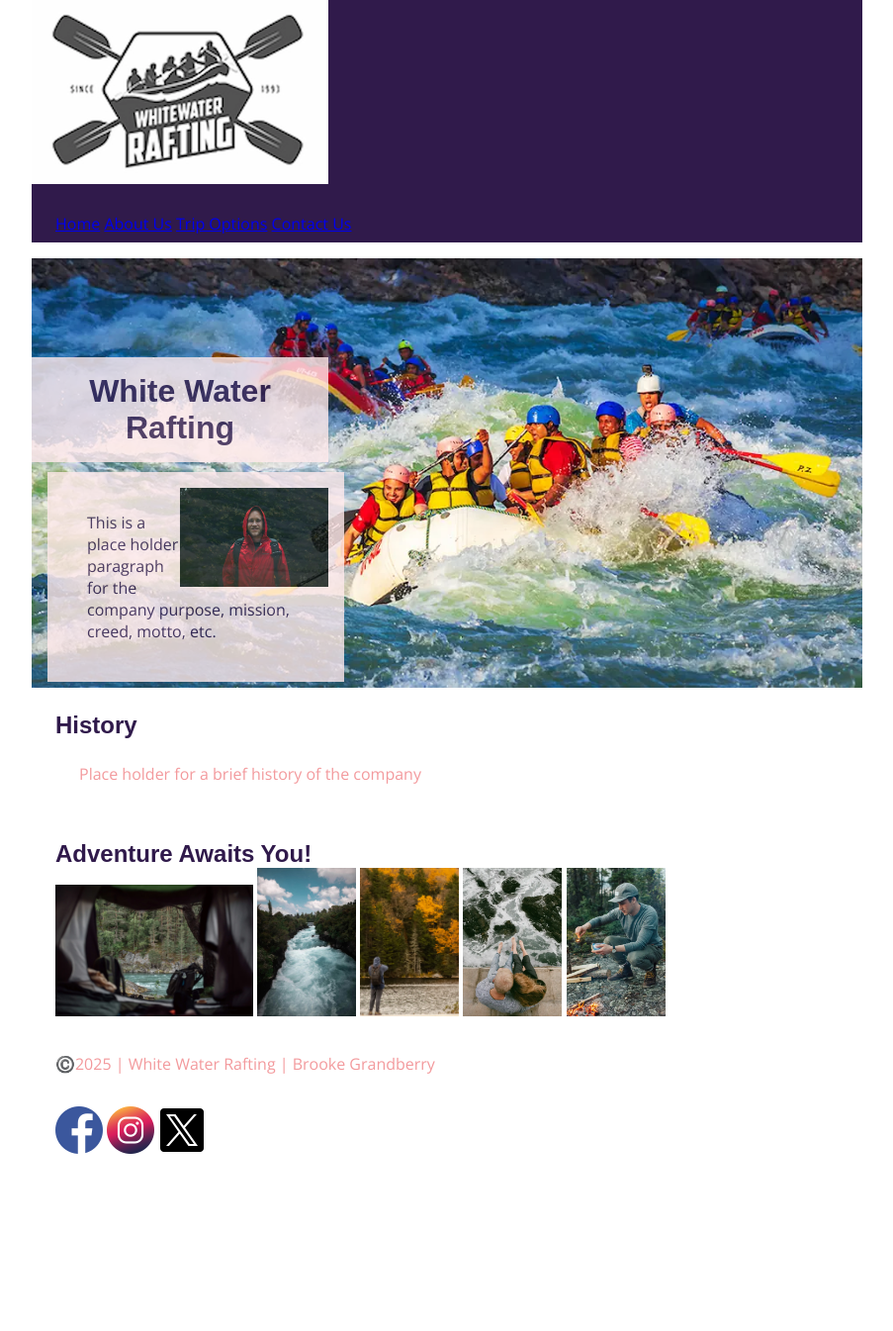
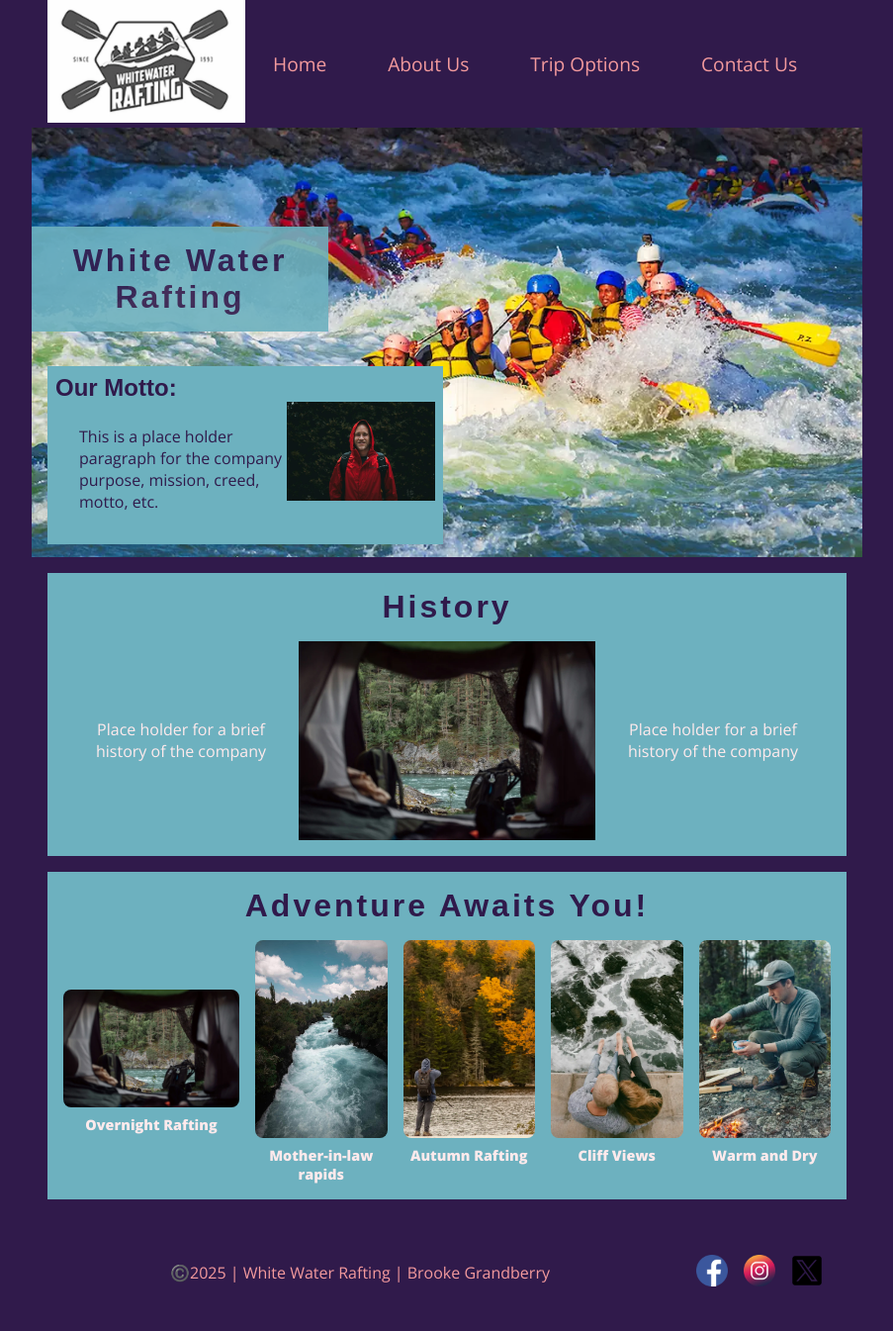
Before and after one commit to brooken1516/wdd130, a plain HTML site: page wwr/about.html in a window 1280 px wide. Shown: the whole page at 99% size, without its empty margins (188-1091 px from the left). Before the commit the page ends 1195 px from the top, so only its background shows below. Drawn offline with nearby package versions, Linux system fonts and the light colour scheme; a web font is replaced by a local one.

Commit message:
week 4 update

```diff
--- a/wwr/about.html
+++ b/wwr/about.html
@@ -25,10 +25,12 @@
             <img src="images/wwr-crossedoars.webp" alt="Company logo" width="300">
         </div>
         <nav>
-            <a href="index.html">Home</a> <!--Home page of wwr-->
-            <a href="about.html">About Us</a>
-            <a href="trips.html">Trip Options</a>
-            <a href="contact.html">Contact Us</a>
+            <ul class="navigation">
+                <li><a href="index.html">Home</a></li> <!--Home page of wwr-->
+                <li><a href="about.html">About Us</a></li>
+                <li><a href="trips.html">Trip Options</a></li>
+                <li><a href="contact.html">Contact Us</a></li>
+            </ul>
         </nav>
     </header>
     <main>
@@ -36,26 +38,49 @@
             <img src="images/threeraft-hero.webp" alt="Three Raft">
             <h1> White Water Rafting </h1>
             <article>
+                <h2>Our Motto:</h2>
                 <img src="images/smiling-employee.webp" alt="Smiling Employee" width="300">
                 <p>
                     This is a place holder paragraph for the company purpose, mission, creed, motto, etc.
                 </p>
             </article>
         </div>
-        <section>
+        <section class="history">
             <h2> History </h2>
+            <div class="history-layout">
                 <p> Place holder for a brief history of the company </p>
+                <img src="images/river_tent.webp" alt="Tent by the River" width="200">
+                <p> Place holder for a brief history of the company </p>
+            </div>
         </section>
-        <section>
+        <section class="adventures">
             <h2> Adventure Awaits You! </h2>
-            <img src="images/river_tent.webp" alt="Tent by the River" width="200">
-            <img src="images/white-water.jpg" alt="White Water Rapids" width="100">
-            <img src="images/man-peaceful-river.webp" alt="Man standing by peaceful river" width="100">
-            <img src="images/cuddling-over-river.webp" alt="Cuddling Barefoot over river" width="100">
-            <img src="images/fire-river.webp" alt="Fire by the River" width="100">
+            <div class="photo-row">
+                <figure>
+                    <img src="images/river_tent.webp" alt="Tent by the River">
+                    <figcaption>Overnight Rafting</figcaption>
+                </figure>
+                <figure>
+                    <img src="images/white-water.jpg" alt="White Water Rapids">
+                    <figcaption>Mother-in-law rapids</figcaption>
+                </figure>
+                <figure>
+                    <img src="images/man-peaceful-river.webp" alt="Man standing by peaceful river">
+                    <figcaption>Autumn Rafting</figcaption>
+                </figure>
+                <figure>
+                    <img src="images/cuddling-over-river.webp" alt="Cuddling Barefoot over river">
+                    <figcaption>Cliff Views</figcaption>
+                </figure>
+                <figure>
+                    <img src="images/fire-river.webp" alt="Fire by the River">
+                    <figcaption>Warm and Dry</figcaption>
+                </figure>
+            </div>
         </section>
     </main>
     <footer>
+        <div class="footer-content">
             <p>©️2025 | White Water Rafting | Brooke Grandberry</p>
             <nav class="socialmedia">
                 <a href="https://facebook.com">
@@ -68,6 +93,7 @@
                     <img src="images/x-logo.png" alt="X">
                 </a>
             </nav>
+        </div>
     </footer>
 </body>
 
--- a/wwr/styles/rafting.css
+++ b/wwr/styles/rafting.css
@@ -10,6 +10,38 @@
 header {
     background-color: var(--primary-color);
     color: var(--accent1-color);
+    display: grid;
+    margin: 1rem auto;
+    grid-template-columns: 200px 1fr;
+    align-items: center;
+
+}
+
+.logo-box img {
+    margin: 0 0.25rem 0 1rem;
+    width: 200px;
+    height: auto;
+}
+
+.navigation {
+    display: flex;
+    flex-wrap: wrap;
+    list-style: none;
+    padding: 0;
+    font-family: "open sans", sans-serif;
+}
+
+.navigation li {
+    flex: 1 1 auto;
+}
+
+.navigation a {
+    display: block;
+    color: var(--accent2-color);
+    padding: 20px;
+    text-decoration: none;
+    font-size: 1.2rem;
+
 }
 
 * {
@@ -21,6 +53,7 @@ header {
 body {
     font-family: var(--body-font);
     color: var(--accent2-color);
+    background-color: var(--primary-color);
 }
 
 header, main, footer {
@@ -31,15 +64,12 @@ header, main, footer {
 h1, h2 {
     font-family: var(--heading-font);
     color: var(--primary-color);
+    background-color: var(--secondary-color);
 }
 
 nav, p, section, article {
     margin: 16px;
     padding: 8px;
-}
-
-.socialmedia a {
-    text-decoration: none;
 }
 
 .hero {
@@ -55,26 +85,29 @@ nav, p, section, article {
 }
 
 h1 {
+    font-size: 2rem;
+    font-family: "Londrina Shadow", sans-serif;
     position: absolute;
     top: 100px;
     left: 0;
     width: 300px;
     padding: 16px;
     text-align: center;
-    opacity: 0.8;
-    background-color: var(--accent1-color);
+    letter-spacing: 3px;
+    opacity: 0.9;
+    background-color: var(--secondary-color);
     color: var(--primary-color);
 }
 
 article {
     position: absolute;
-    top: 200px;
+    top: 225px;
     left: 0;
-    width: 300px;
-    padding: 16px;
+    width: 400px;
+    padding: 8px;
     text-align: left;
-    opacity: 0.8;
-    background-color: var(--accent1-color);
+    opacity: 1;
+    background-color: var(--secondary-color);
     color: var(--primary-color);
 }
 
@@ -85,3 +118,117 @@ article {
     margin-left: auto;
     margin-right: 0;
 }
+
+.history {
+    text-align: center;
+    background-color: var(--secondary-color);
+    color: var(--accent1-color);
+    padding: 1rem;
+}
+
+.history h2 {
+    margin-bottom: 1rem;
+    color: var(--primary-color);
+    font-size: 2rem;
+    letter-spacing: 3px;
+}
+
+.history-layout {
+    display: flex;
+    justify-content: space-around;
+    align-items: center;
+}
+
+.history-layout p {
+    width: 30%;
+}
+
+.history-layout img {
+    width: 300px;
+    height: auto;
+}
+
+.adventures {
+    background-color: var(--secondary-color);
+    color: var(--accent1-color);
+    padding: 1rem;
+}
+
+.adventures h2 {
+    text-align: center;
+    margin-bottom: 1rem;
+    color: var(--primary-color);
+    font-size: 2rem;
+    letter-spacing: 3px;
+}
+
+.photo-row {
+    display: flex;
+    justify-content: space-around;
+    align-items: stretch;
+    flex-wrap: nowrap;
+    gap: 1rem;
+}
+
+.photo-row figure {
+    text-align: center;
+    margin: 0;
+    flex-shrink: 0;
+}
+
+.photo-row img {
+    max-width: 100%;
+    height: auto;
+    border-radius: 8px;
+    display: block;
+    margin: 0 auto;
+}
+
+.photo-row figcaption {
+    margin-top: 0.5rem;
+    font-size: 0.9rem;
+    font-weight: bold;
+    color: var(--accent1-color);
+}
+
+.photo-row figure:first-of-type {
+    flex: 1 1 24%;
+    max-width: 24%;
+    display: flex;
+    flex-direction: column;
+    justify-content: center;
+}
+
+.photo-row figure:not(:first-of-type) {
+    flex: 1 1 18%;
+    max-width: 18%;
+}
+
+.footer-content {
+    display: flex;
+    align-items: center;
+    justify-content: space-between;
+    padding: 1rem;
+    background-color: var(--primary-color);
+    color: var(--accent2-color);
+    flex-wrap: wrap;
+}
+
+.footer-content p {
+    flex: 1 1 auto;
+    text-align: center;
+    margin: 0;
+}
+
+.socialmedia {
+    right: 1rem;
+    top: 1rem;
+    display: flex;
+    gap: 1rem;
+    text-decoration: none;
+}
+
+.socialmedia a img {
+    width: 32px;
+    height: auto;
+}
```
Lines whose indentation alone changed are shown as unchanged.
